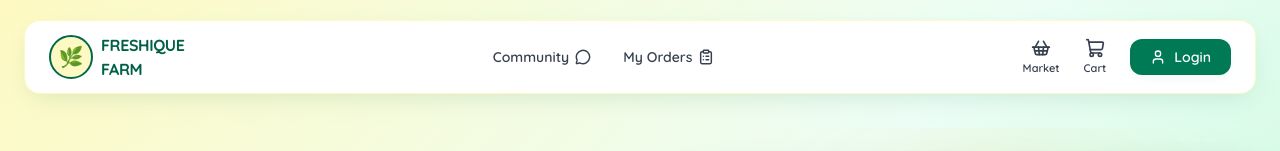
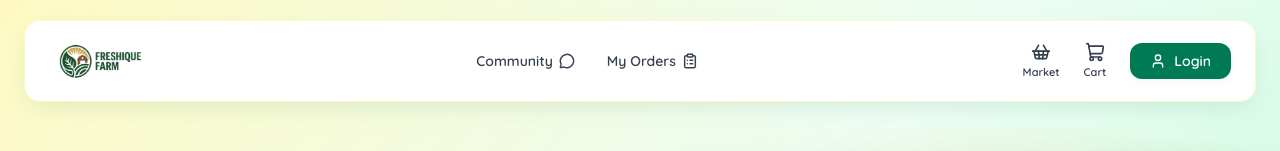
Before and after one commit to Bheshraj-git/freshique-farm, a Next.js app: page / in a window 1280 px wide. Shown: the top 151 px of the page. Built offline with nearby package versions, Linux system fonts and the light colour scheme; no server answers.

Commit message:
updated logo

```diff
--- a/components/layout/Logo.tsx
+++ b/components/layout/Logo.tsx
@@ -1,4 +1,5 @@
 import Link from "next/link";
+import Image from "next/image";
 import { cn } from "@/lib/utils";
 
 interface LogoProps {
@@ -12,37 +13,20 @@ export default function Logo({ variant = "navbar", className }: LogoProps) {
   return (
     <Link
       href="/"
-      className={cn("flex items-center gap-2 group", className)}
+      className={cn("inline-flex items-center transition-opacity hover:opacity-90", className)}
       aria-label="Freshique Farm home"
     >
-      {/* Circular leaf emblem — placeholder until real asset is provided */}
-      <span
+      <Image
+        src="/logo.png"
+        alt="Freshique Farm"
+        width={isFooter ? 240 : 200}
+        height={isFooter ? 72 : 60}
         className={cn(
-          "relative grid place-items-center rounded-full bg-brand-50 border-2 border-brand-700",
-          isFooter ? "h-12 w-12" : "h-11 w-11"
+          "w-auto object-contain",
+          isFooter ? "h-14 md:h-16" : "h-12 md:h-14"
         )}
-      >
-        <span className="text-brand-700 text-xl font-black leading-none">🌿</span>
-      </span>
-
-      <span className="flex flex-col leading-none">
-        <span
-          className={cn(
-            "font-extrabold tracking-tight text-brand-800",
-            isFooter ? "text-lg" : "text-base"
-          )}
-        >
-          FRESHIQUE
-        </span>
-        <span
-          className={cn(
-            "font-extrabold tracking-tight text-brand-800",
-            isFooter ? "text-lg" : "text-base"
-          )}
-        >
-          FARM
-        </span>
-      </span>
+        priority
+      />
     </Link>
   );
 }
```
Also changed, not shown: public/logo.png (added).
